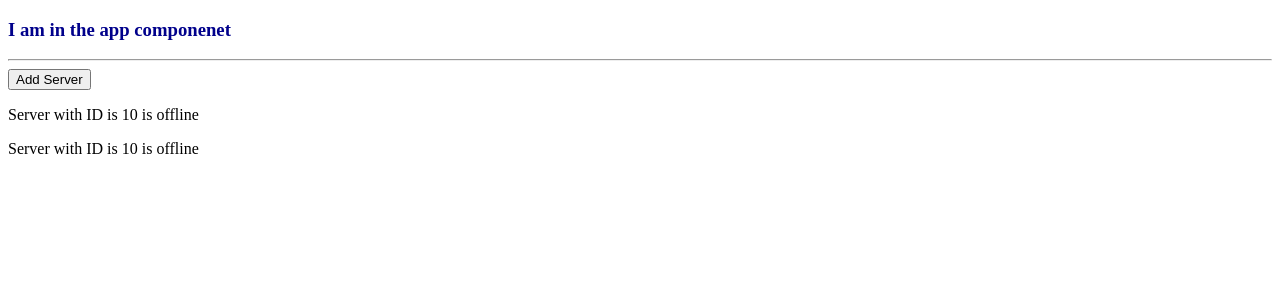
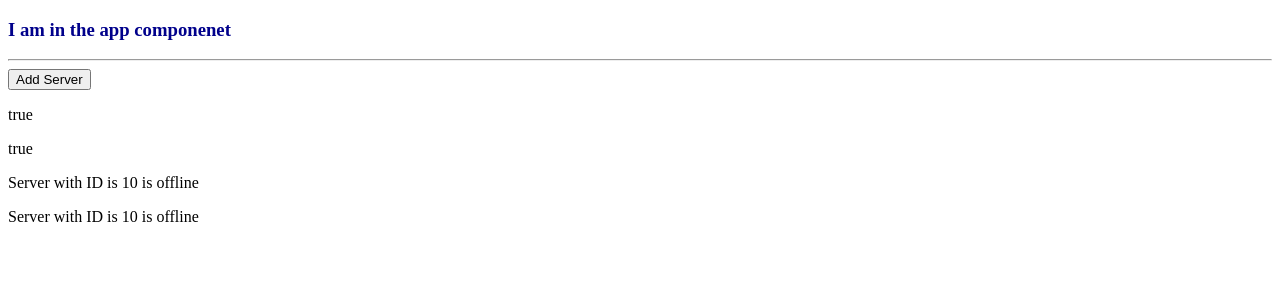
Before and after one commit to amir-parvaresh/AngularTutorial, an Angular app: page / in a window 1280 px wide. Shown: the top 300 px of the page. Built offline with nearby package versions, Linux system fonts and the light colour scheme.

Commit message:
String Binding Vs Property Binding

```diff
--- a/src/app/servers/servers.component.html
+++ b/src/app/servers/servers.component.html
@@ -4,5 +4,7 @@
    code-->
   Add Server
 </button>
+<p>{{ allowNewServer }}</p> <!-- Showing using String binding -->
+<p [innerText]="allowNewServer"></p> <!-- Showing using property binding -->
 <app-server></app-server>
 <app-server></app-server>
```
